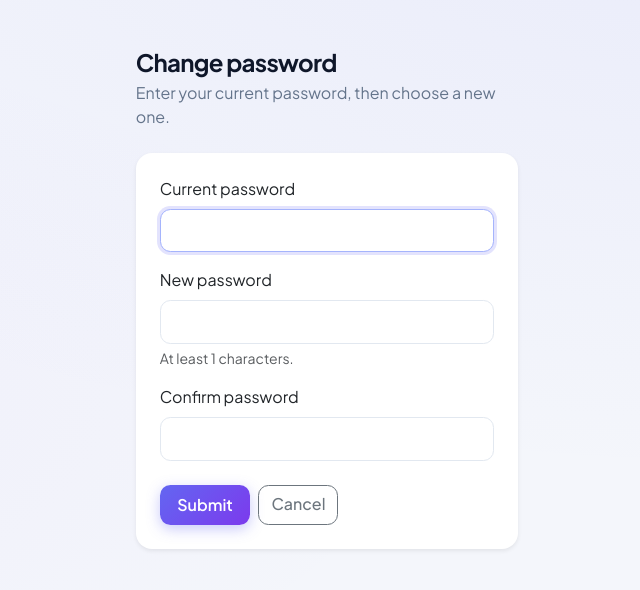
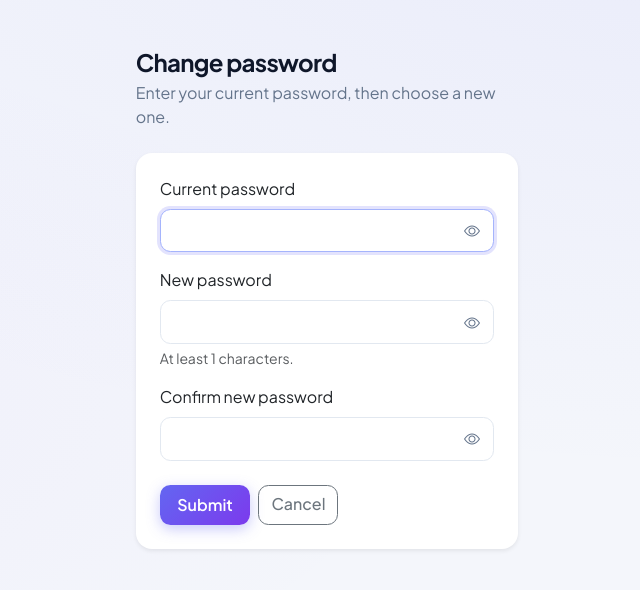
Before and after one commit to NgariMwangi/hrms, a Python web app: template app/templates/auth/change_password.html in a window 1280 px wide. Shown: the top 590 px of the page, without its empty margins (449-1089 px from the left). Run offline with Jinja, Linux system fonts and the light colour scheme; the template is opened without the code that fills it: most values are stand-ins (such as "Sample title", 1, 10 or a date in 2020); form fields are guessed from the names that the template uses.

Commit message:
consultant

```diff
--- a/app/static/css/app.css
+++ b/app/static/css/app.css
@@ -1033,3 +1033,36 @@ body.app-body {
   border: 1px solid var(--border-subtle);
   box-shadow: var(--shadow-sm);
 }
+
+/* Password show/hide toggle (login, change password, etc.) */
+.password-wrap {
+  position: relative;
+}
+
+.password-wrap .form-control.has-toggle {
+  padding-right: 2.75rem;
+}
+
+.password-toggle-btn {
+  position: absolute;
+  right: 0.35rem;
+  top: 50%;
+  transform: translateY(-50%);
+  border: none;
+  background: transparent;
+  color: var(--text-muted);
+  padding: 0.4rem 0.55rem;
+  line-height: 1;
+  border-radius: 0.4rem;
+  cursor: pointer;
+}
+
+.password-toggle-btn:hover {
+  color: var(--app-accent);
+  background: var(--app-accent-soft);
+}
+
+.password-toggle-btn:focus {
+  outline: 2px solid var(--app-accent-glow);
+  outline-offset: 2px;
+}
--- /dev/null
+++ b/app/static/js/password-toggle.js
@@ -0,0 +1,31 @@
+/**
+ * Show/hide password for inputs inside .password-wrap containers.
+ */
+(function () {
+  function initWrap(wrap) {
+    var input = wrap.querySelector('input[type="password"], input[type="text"].has-toggle');
+    var btn = wrap.querySelector('.password-toggle-btn');
+    var icon = btn && btn.querySelector('i');
+    if (!input || !btn || !icon) return;
+
+    btn.addEventListener('click', function () {
+      var show = input.type === 'password';
+      input.type = show ? 'text' : 'password';
+      icon.classList.toggle('bi-eye', !show);
+      icon.classList.toggle('bi-eye-slash', show);
+      var label = show ? 'Hide password' : 'Show password';
+      btn.setAttribute('aria-label', label);
+      btn.setAttribute('title', label);
+    });
+  }
+
+  function initAll() {
+    document.querySelectorAll('.password-wrap').forEach(initWrap);
+  }
+
+  if (document.readyState === 'loading') {
+    document.addEventListener('DOMContentLoaded', initAll);
+  } else {
+    initAll();
+  }
+})();
--- a/app/templates/auth/change_password.html
+++ b/app/templates/auth/change_password.html
@@ -17,24 +17,39 @@
                     {{ form.hidden_tag() }}
                     {% if not force_change %}
                     <div class="mb-3">
-                        {{ form.current_password.label(class='form-label') }}
-                        {{ form.current_password(class='form-control', autocomplete='current-password', autofocus=True) }}
+                        <label class="form-label" for="change-password-current">Current password</label>
+                        <div class="password-wrap">
+                            {{ form.current_password(class='form-control has-toggle', id='change-password-current', autocomplete='current-password', autofocus=True) }}
+                            <button type="button" class="password-toggle-btn" aria-label="Show password" title="Show password">
+                                <i class="bi bi-eye" aria-hidden="true"></i>
+                            </button>
+                        </div>
                         {% if form.current_password.errors %}
                         <div class="text-danger small">{{ form.current_password.errors[0] }}</div>
                         {% endif %}
                     </div>
                     {% endif %}
                     <div class="mb-3">
-                        {{ form.new_password.label(class='form-label') }}
-                        {{ form.new_password(class='form-control', autocomplete='new-password', autofocus=force_change) }}
+                        <label class="form-label" for="change-password-new">New password</label>
+                        <div class="password-wrap">
+                            {{ form.new_password(class='form-control has-toggle', id='change-password-new', autocomplete='new-password', autofocus=force_change) }}
+                            <button type="button" class="password-toggle-btn" aria-label="Show password" title="Show password">
+                                <i class="bi bi-eye" aria-hidden="true"></i>
+                            </button>
+                        </div>
                         <div class="form-text">At least {{ password_min_length }} characters.</div>
                         {% if form.new_password.errors %}
                         <div class="text-danger small">{{ form.new_password.errors[0] }}</div>
                         {% endif %}
                     </div>
                     <div class="mb-4">
-                        {{ form.confirm_password.label(class='form-label') }}
-                        {{ form.confirm_password(class='form-control', autocomplete='new-password') }}
+                        <label class="form-label" for="change-password-confirm">Confirm new password</label>
+                        <div class="password-wrap">
+                            {{ form.confirm_password(class='form-control has-toggle', id='change-password-confirm', autocomplete='new-password') }}
+                            <button type="button" class="password-toggle-btn" aria-label="Show password" title="Show password">
+                                <i class="bi bi-eye" aria-hidden="true"></i>
+                            </button>
+                        </div>
                         {% if form.confirm_password.errors %}
                         <div class="text-danger small">{{ form.confirm_password.errors[0] }}</div>
                         {% endif %}
@@ -51,3 +66,7 @@
     </div>
 </div>
 {% endblock %}
+
+{% block extra_js %}
+<script src="{{ url_for('static', filename='js/password-toggle.js') }}"></script>
+{% endblock %}
--- a/app/templates/leave/requests.html
+++ b/app/templates/leave/requests.html
@@ -19,7 +19,7 @@
 {% endmacro %}
 
 {% macro leave_request_actions(r) %}
-{% set can_modify = has_permission('approve_leave') or (current_user.employee_id and current_user.employee_id == r.employee_id) %}
+{% set can_modify = r.status == 'pending' and (has_permission('approve_leave') or (current_user.employee_id and current_user.employee_id == r.employee_id)) %}
 {% if can_modify %}
 <a href="{{ url_for('leave.edit_request', id=r.id) }}" class="btn btn-sm btn-outline-secondary">Edit</a>
 <form method="post" action="{{ url_for('leave.delete_request', id=r.id) }}" class="d-inline" onsubmit="return confirm('Delete this leave request?');">
```
Also changed, not shown: app/routes/leave.py (+11 -0 lines).
